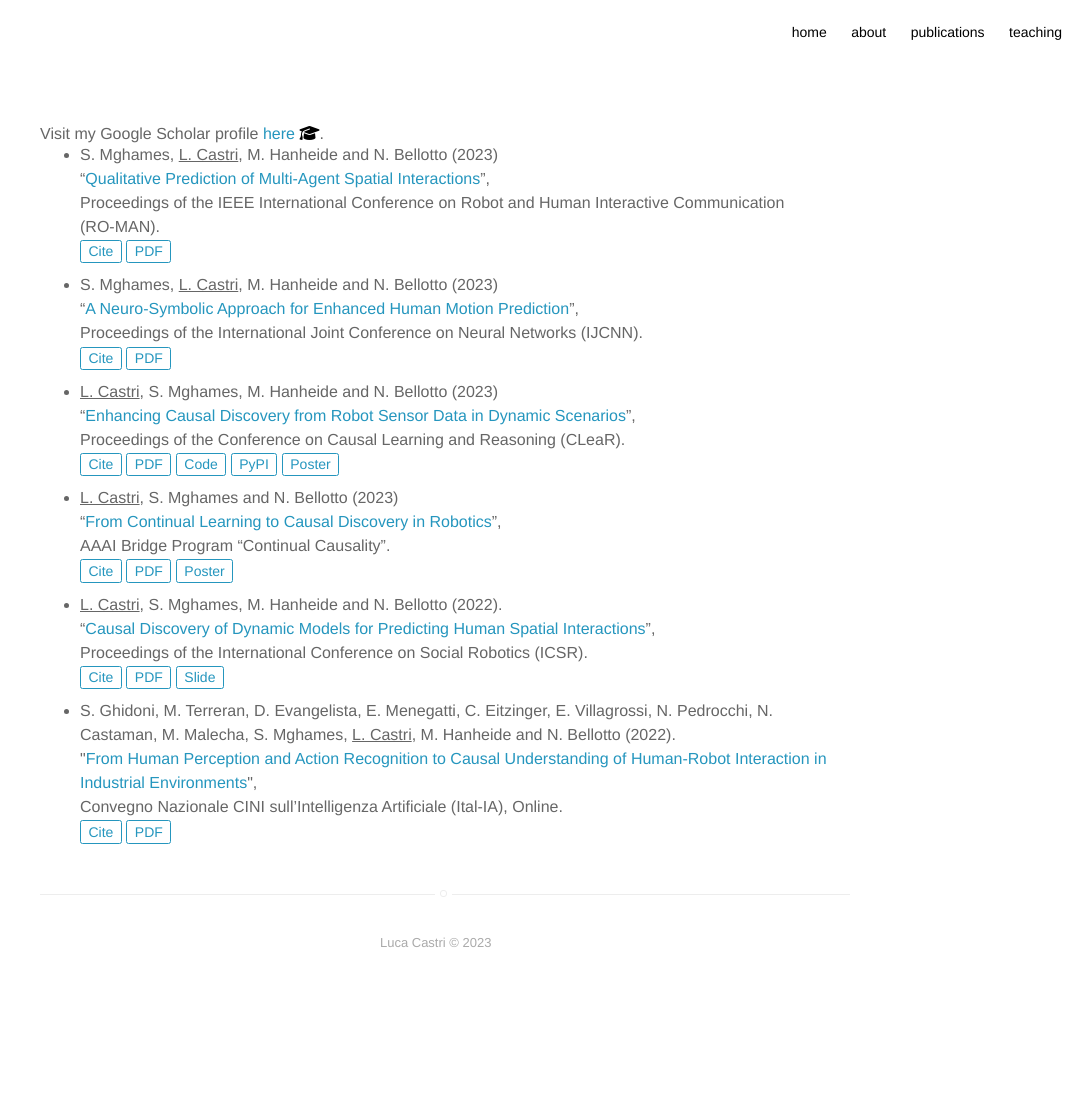
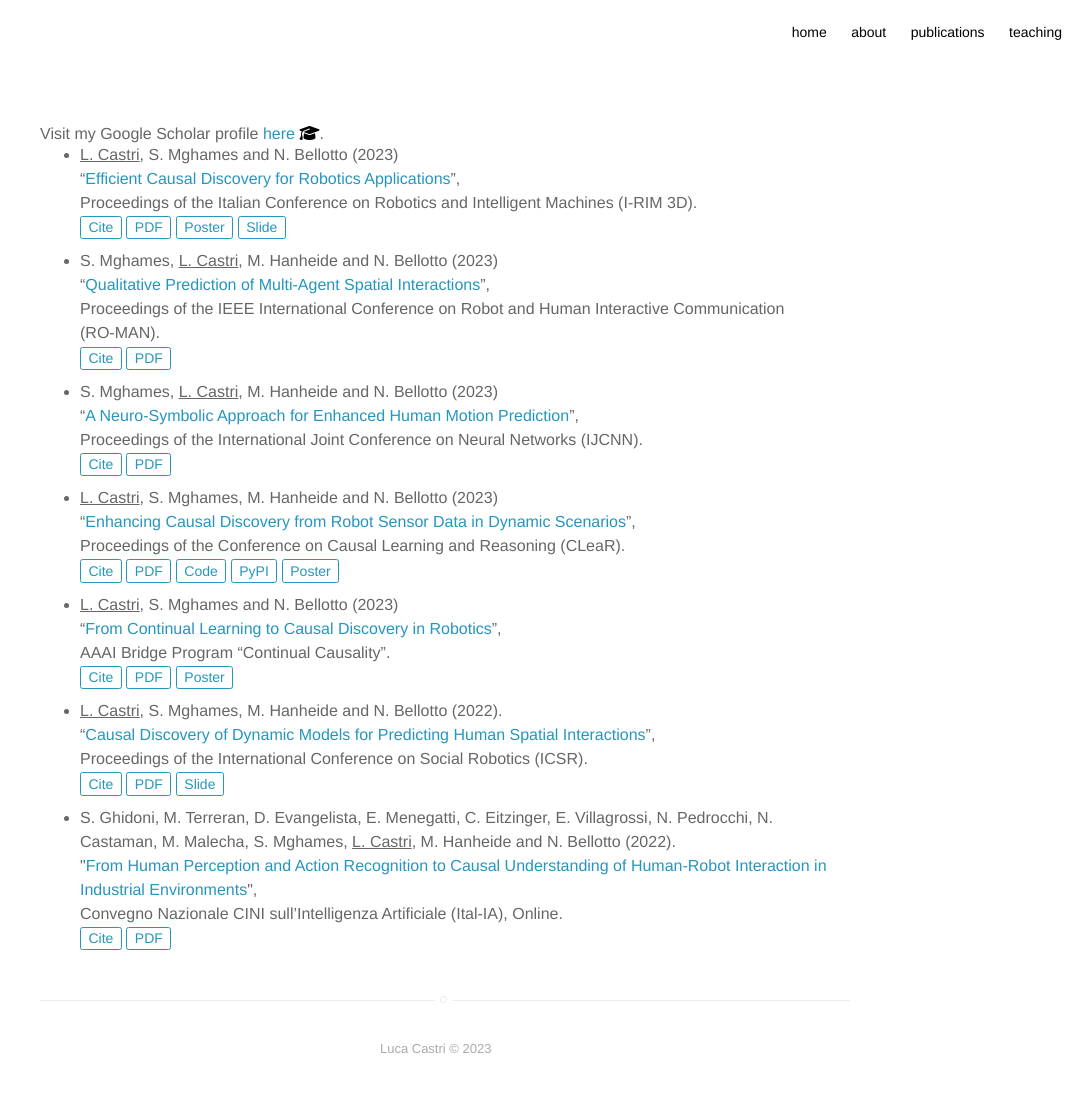
Before and after one commit to lcastri/lcastri.github.io, a Jekyll site: the page built from publications.html, in a window 1280 px wide. Shown: the whole page, without its empty margins (195-1280 px from the left). Built offline with Jekyll 4.4.1, drawn with Linux system fonts in a browser that asks for light colours; nearby versions of some CDN libraries; before the commit the page ends 992 px from its top, so only the background shows below that.

Commit message:
irim2023 added

```diff
--- /dev/null
+++ b/publication/irim2023.bib
@@ -0,0 +1,6 @@
+@inproceedings{castri2023efficient,
+  author = {L. Castri and S. Mghames and N. Bellotto},
+  title = {Efficient Causal Discovery for Robotics Applications},
+  booktitle = {Proceedings of the Italian Conference on Robotics and Intelligent Machines (I-RIM 3D)},
+  year = {2023}
+}
--- a/publications.html
+++ b/publications.html
@@ -5,6 +5,16 @@ layout: page
 
 Visit my Google Scholar profile <a class="ext_link" href="https://scholar.google.com/citations?user=MWKfdVQAAAAJ&hl=en&oi=ao">here</a> <i class="fa fa-graduation-cap inline-icon"></i>.
 <ul>
+    <li>
+        <u>L. Castri</u>, S. Mghames and N. Bellotto (2023)<br>
+        “<a class="ext_link" href="https://arxiv.org/abs/2310.14925">Efficient Causal Discovery for Robotics Applications</a>”,<br>
+        Proceedings of the Italian Conference on Robotics and Intelligent Machines (I-RIM 3D).
+        {% include citation-nav.html filename="https://lcastri.github.io/publication/irim2023.bib" citnavID="irim2023"
+           showPDF=true pdfLink="https://arxiv.org/pdf/2310.14925.pdf"
+           showPoster=true posterLink="https://lcastri.github.io/publication/irim2023_poster.pdf"
+           showSlide=true slideLink="https://lcastri.github.io/publication/irim2023_slide.pdf"
+        %}
+    </li>
     <li>
         S. Mghames, <u>L. Castri</u>, M. Hanheide and N. Bellotto (2023)<br>
         “<a class="ext_link" href="https://arxiv.org/abs/2307.00065">Qualitative Prediction of Multi-Agent Spatial Interactions</a>”,<br>
```
Also changed, not shown: 2 other files.
